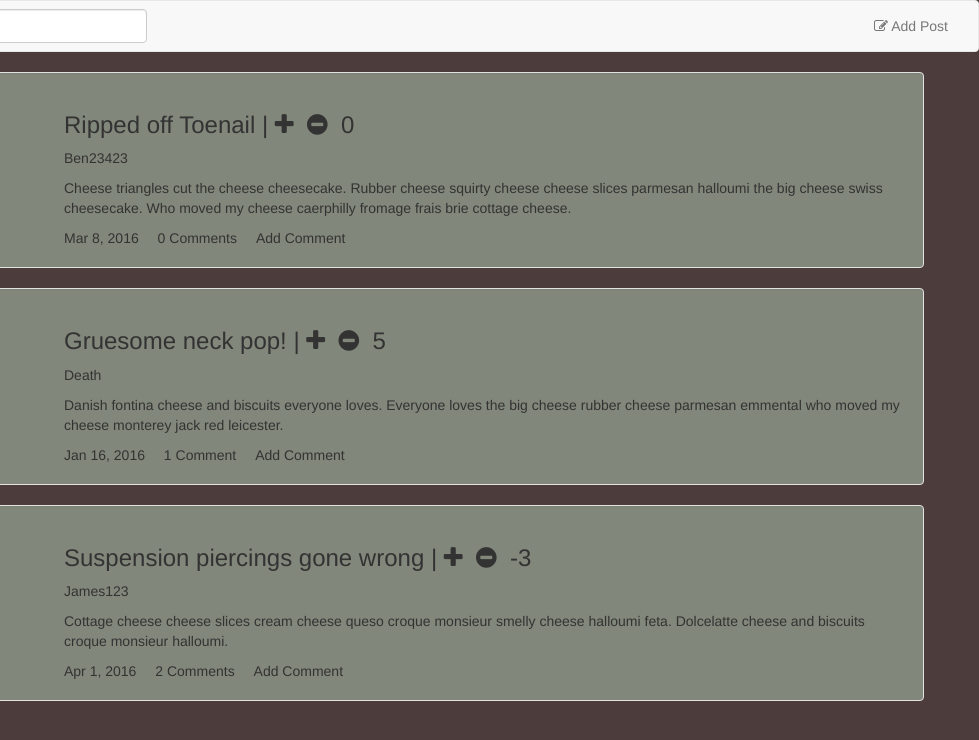
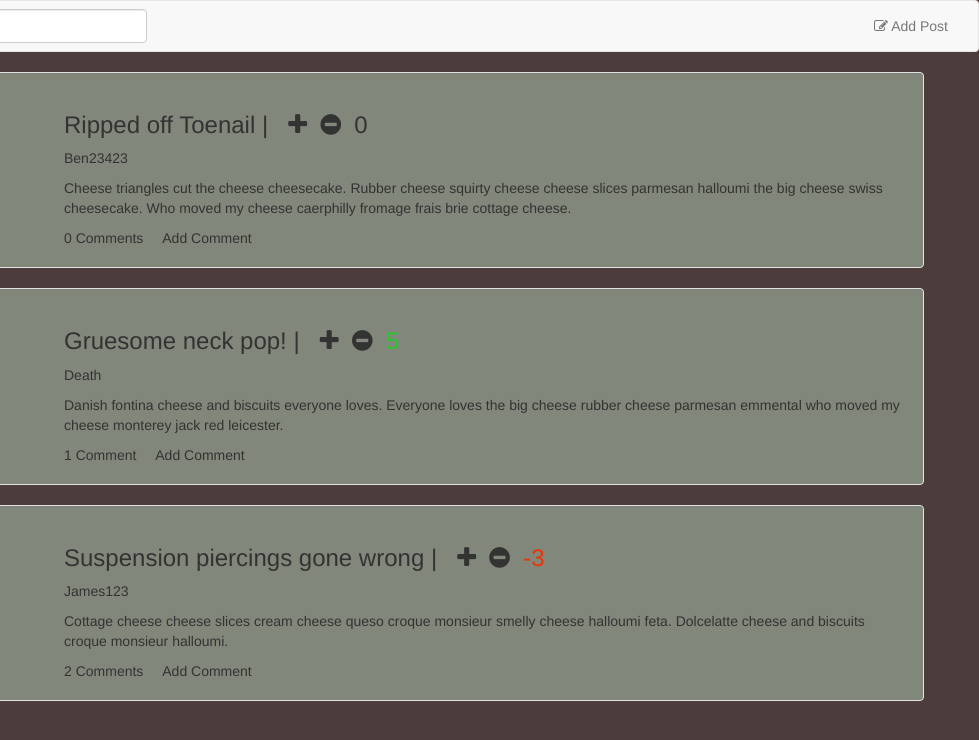
Before and after one commit to vkraucunas/reddit-clone, a website with bundled scripts: page src/index.html in a window 1280 px wide. Shown: the full height of the page, 301-1280 px from the left. Built offline with nearby package versions, Linux system fonts and the light colour scheme; a script that the page names is missing; files whose address does not match are found by name.

Commit message:
time format

```diff
--- a/src/css/main.css
+++ b/src/css/main.css
@@ -25,3 +25,11 @@ img {
 .addCommentForm {
     text-align: center;
 }
+
+.red {
+    color: #EC3302;
+}
+
+.green {
+    color: #2AC830;
+}
--- a/src/data/sampleData.js
+++ b/src/data/sampleData.js
@@ -4,7 +4,7 @@ var samplePosts = [
         id: 2,
         title: "Ripped off Toenail",
         user: "Ben23423",
-        date: '2016-03-08T15:31:28.473Z',
+        date: new Date('2016-03-08T15:31:28.473Z'),
         backupImg: "http://media.treehugger.com/assets/images/2015/07/sea-bunny-jorunna-parva.jpg.662x0_q70_crop-scale.jpg",
         image: "https://upload.wikimedia.org/wikipedia/en/8/83/Strong_Bad.png",
         votes: 0,
@@ -15,7 +15,7 @@ var samplePosts = [
         id: 1,
         title: "Gruesome neck pop!",
         user: "Death",
-        date: '2016-01-16T15:31:28.473Z',
+        date: new Date('2016-01-16T15:31:28.473Z'),
         backupImg: "http://cdn.earthporm.com/wp-content/uploads/2014/07/cute-bunnies-tongues-6.jpg",
         image: "https://i.ytimg.com/vi/iQq7cBkjCYU/hqdefault.jpg",
         votes: 5,
@@ -31,7 +31,7 @@ var samplePosts = [
         id: 3,
         title: "Suspension piercings gone wrong",
         user: "James123",
-        date: '2016-04-01T15:31:28.473Z',
+        date: new Date('2016-04-01T15:31:28.473Z'),
         backupImg: "http://www.rabbit.org/adoption/bunny.jpg",
         image: "https://upload.wikimedia.org/wikipedia/en/8/83/Strong_Bad.png",
         votes: -3,
--- a/src/index.html
+++ b/src/index.html
@@ -106,17 +106,21 @@
                             <img src="{{post.backupImg}}" alt="post image">
                         </div>
                         <div class="col-xs-9">
-                            <h3>{{post.title}}  |
+                            <h3>{{post.title}}  |&nbsp;&nbsp;
                                 <i class="fa fa-plus"
-                                   ng-click="upVote(post.id)"></i>&nbsp;
+                                   ng-click="upVote(post.id)">
+                                </i>&nbsp;
                                 <i class="fa fa-minus-circle"
-                                   ng-click="downVote(post.id)"></i>&nbsp;
-                                {{post.votes}}
+                                   ng-click="downVote(post.id)">
+                                </i>&nbsp;
+                                <span ng-class="{red: post.votes < 0, green: post.votes > 0}">
+                                    {{post.votes}}
+                                </span>
                             </h3>
                             <p>{{post.user}}</p>
                             <p>{{post.description}}</p>
                             <div>
-                                <p class="inline">{{post.date | date}}</p>
+                                <p am-time-ago="post.date"></p>
                                 <p class="inline" ng-click="toggleComments(post.id)">
                                     {{post.comments.length}}
                                     <ng-pluralize count="post.comments.length"
@@ -171,6 +175,10 @@
         </div>
     </main>
 
+    <script type="text/javascript" src="https://cdnjs.cloudflare.com/ajax/libs/moment.js/2.12.0/moment.min.js"></script>
+    <script type="text/javascript" src="https://cdn.jsdelivr.net/angular.moment/1.0.0-beta.5/angular-moment.min.js"></script>
+    <!-- <script src="components/moment/moment.js"></script>
+    <script src="components/angular-moment/angular-moment.js"></script> -->
     <script type="text/javascript" src="data/sampleData.js"></script>
     <script type="text/javascript" src="js/main.js"></script>
     <script type="text/javascript" src="js/app.js"></script>
--- a/src/js/app.js
+++ b/src/js/app.js
@@ -1,6 +1,7 @@
 // sample angular code
 
-var app = angular.module('redditApp', []);
+var app = angular.module('redditApp', ['angularMoment']);
+// app.constant('moment', require('moment-timezone'));
 
 app.controller('GrossControl',function($scope) {
     var posts = samplePosts.map(x => {
```
